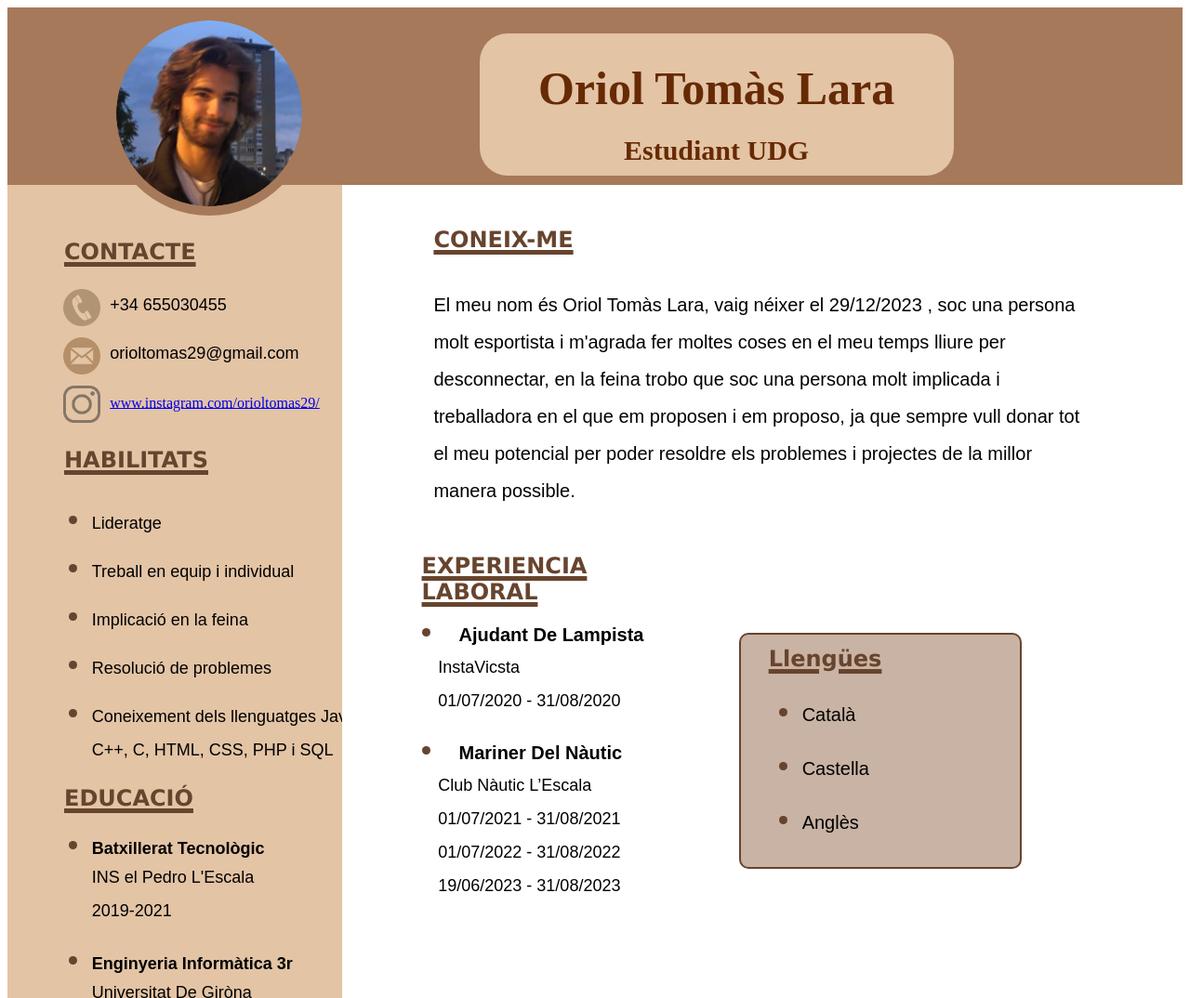
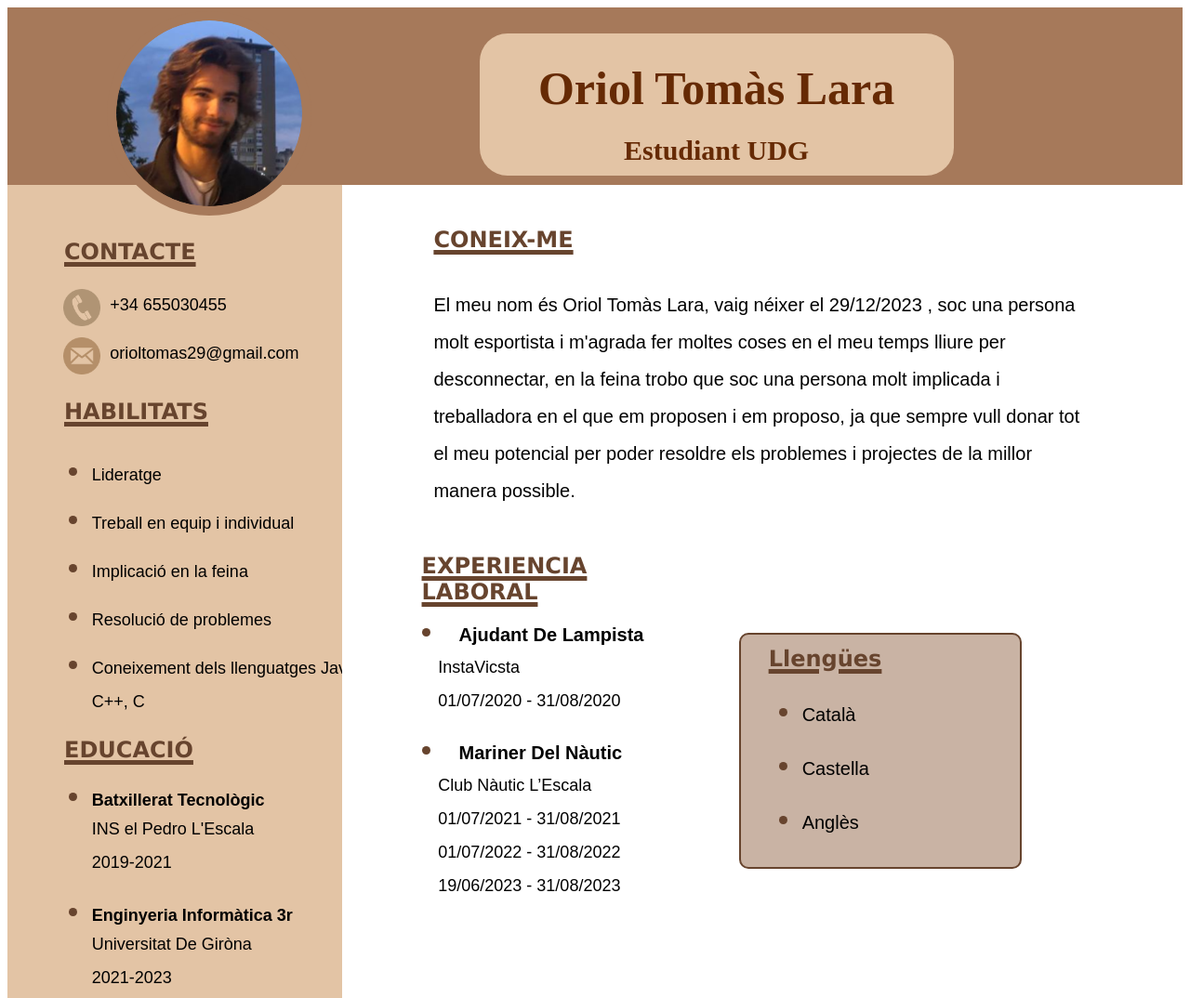
Before and after one commit to orioltomas29/Curriculum, a plain HTML site: page index.html in a window 1280 px wide. Shown: the top 1074 px of the page at 93% size. Drawn offline with Linux system fonts and the light colour scheme.

Commit message:
Update index.html

```diff
--- a/index.html
+++ b/index.html
@@ -31,10 +31,6 @@
                         <img src="Mail.png" class ="Mail"/>
                         <p>orioltomas29@gmail.com</p>
                     </div>
-                    <div class = instagram>
-                        <img src="Instagram.png" class="Instagram"/>
-                        <a href="https://www.instagram.com/orioltomas29/"> www.instagram.com/orioltomas29/</a>
-                    </div>
 
                 </div>
                 <h1> HABILITATS</h1>
@@ -46,7 +42,7 @@
                         <li>Treball en equip i individual</li>
                         <li>Implicació en la feina</li>
                         <li>Resolució de problemes</li>
-                        <li>Coneixement dels llenguatges Java, C++, C, HTML, CSS, PHP i SQL</li>
+                        <li>Coneixement dels llenguatges Java, C++, C</li>
                     </ul>
 
                 </div>
```
